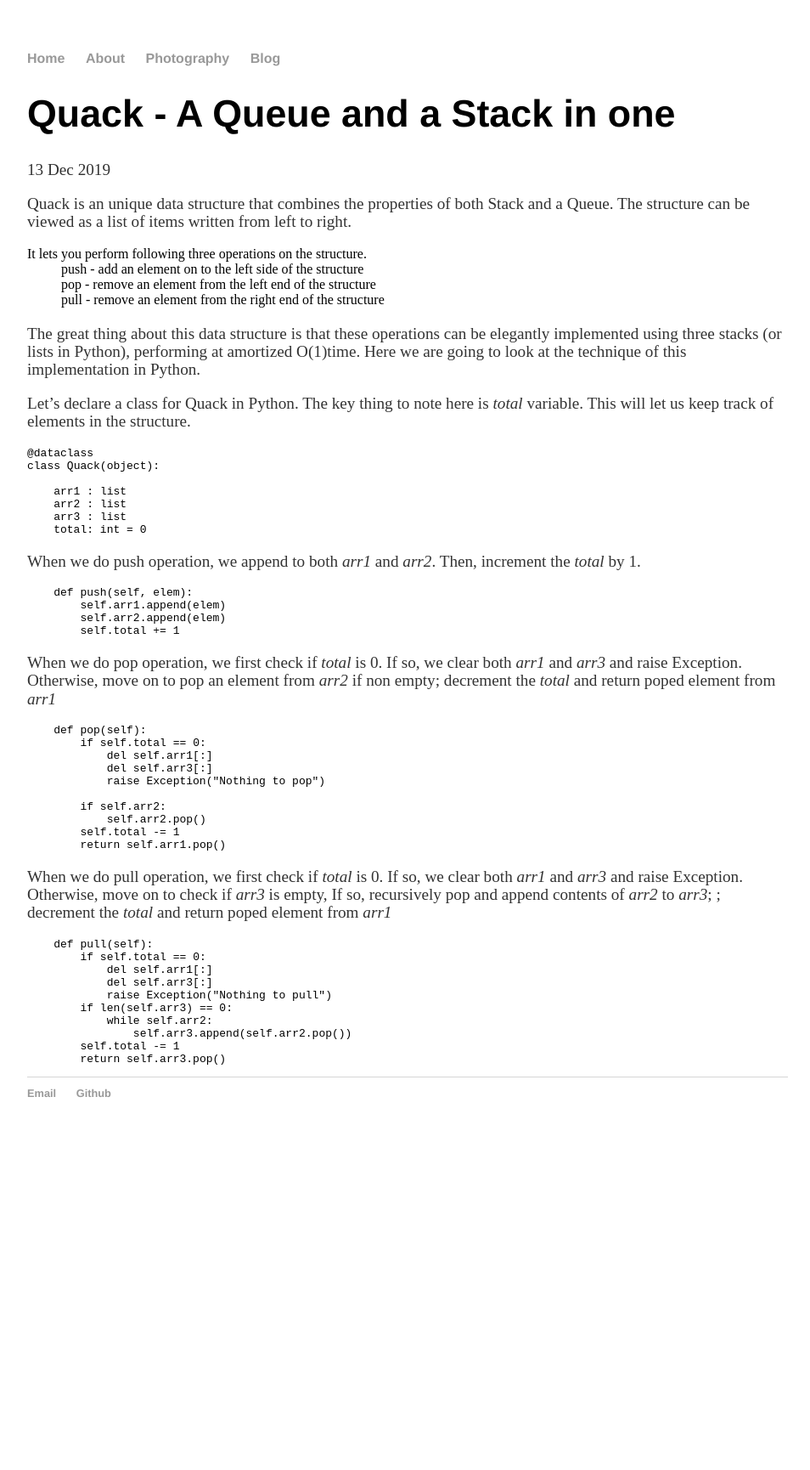
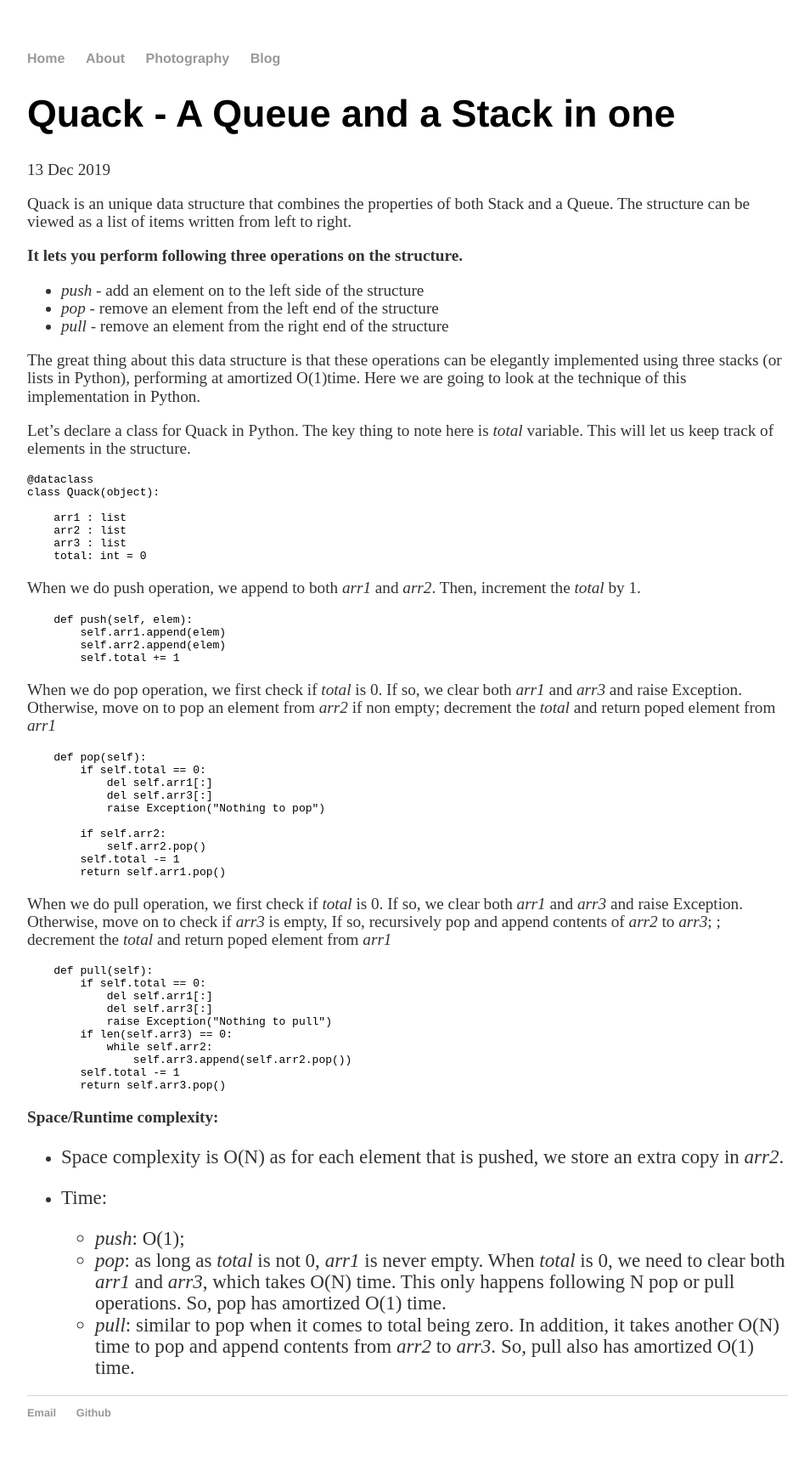
Before and after one commit to vivekgautham/vivekgautham.github.io, a Jekyll site: the page built from _posts/2019-12-13-quack-datastructure.md, in a window 1280 px wide. Shown: the whole page at 85% size, without its empty margins (160-1114 px from the left). Built offline with Jekyll 4.4.1, drawn with Linux system fonts in a browser that asks for light colours; nearby versions of some CDN libraries; before the commit the page ends 1354 px from its top, so only the background shows below that.

Commit message:
Adding Analysis to Quack...

````diff
--- a/_posts/2019-12-13-quack-datastructure.md
+++ b/_posts/2019-12-13-quack-datastructure.md
@@ -6,12 +6,11 @@ date: 2019-12-13
 
 Quack is an unique data structure that combines the properties of both Stack and a Queue. The structure can be viewed as a list of items written from left to right.
 
-<dl>
-  <dt>It lets you perform following three operations on the structure.</dt>
-  <dd>push - add an element on to the left side of the structure</dd>
-  <dd>pop  - remove an element from the left end of the structure</dd>
-  <dd>pull - remove an element from the right end of the structure</dd>
-</dl>
+**It lets you perform following three operations on the structure.**
+
+- *push* - add an element on to the left side of the structure
+- *pop*  - remove an element from the left end of the structure
+- *pull* - remove an element from the right end of the structure
 
 The great thing about this data structure is that these operations can be elegantly implemented using three stacks (or lists in Python), performing at amortized O(1)time. Here we are going to look at the technique of this implementation in Python.
 
@@ -67,3 +66,12 @@ Otherwise, move on to check if *arr3* is empty, If so, recursively pop and appen
         self.total -= 1
         return self.arr3.pop()
 ```
+
+**Space/Runtime complexity:**
+
+- Space complexity is O(N) as for each element that is pushed, we store an extra copy in *arr2*.
+
+- Time:
+    - *push*: O(1);
+    - *pop*: as long as *total* is not 0, *arr1* is never empty. When *total*  is 0, we need to clear both *arr1* and *arr3*, which takes O(N) time. This only happens following N pop or pull operations. So, pop has amortized O(1) time.
+    - *pull*: similar to pop when it comes to total being zero. In addition, it takes another O(N) time to pop and append contents from *arr2* to *arr3*. So, pull also has amortized O(1) time.
````
